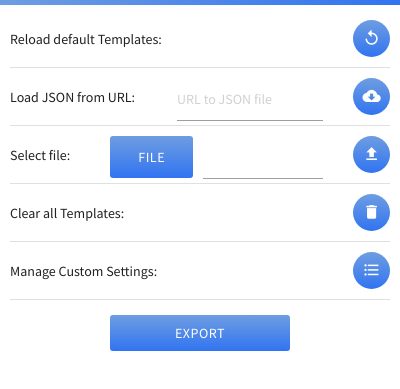
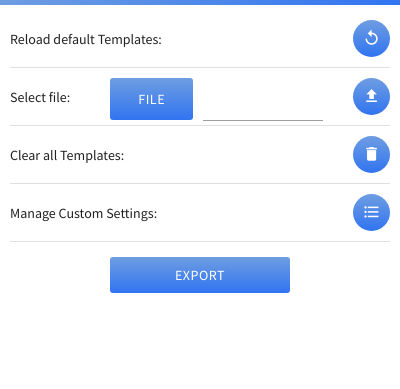
Before and after one commit to rdbrck/jira-template-injector, a browser extension: page src/html/popup.html in a window 400 px wide. Shown: the part 51-440 px from the top of the page. Drawn offline with Linux system fonts and the light colour scheme.

Commit message:
hwk: remove host perms and JSON-from-url field

```diff
--- a/src/html/popup.html
+++ b/src/html/popup.html
@@ -62,22 +62,6 @@ https://github.com/rdbrck/jira-description-extension/blob/master/LICENSE
                         <div class="col s4 right-align">
                             <a id="reset" class="btn-floating btn-jti tooltipped" data-position="left" data-delay="50" data-tooltip="Reload Templates">
                                 <i class="material-icons">replay</i>
-                            </a>
-                        </div>
-                    </div>
-                </div>
-                <div class="divider"></div>
-                <div class="section">
-                    <div class="row">
-                        <div class="col s5 valign-wrapper">
-                            <h6 class="valign-wrapper"> Load JSON from URL:</h6>
-                        </div>
-                        <div class="col s5">
-                            <input id="jsonURLInput" type="text" name="url" placeholder="URL to JSON file">
-                        </div>
-                        <div class="col s2 right-align">
-                            <a id="download" class="btn-floating btn-jti tooltipped" data-position="left" data-delay="50" data-tooltip="Download Templates">
-                                <i class="material-icons">cloud_download</i>
                             </a>
                         </div>
                     </div>
```
Also changed, not shown: .eslintrc.js, README.md, src/manifest.json.
